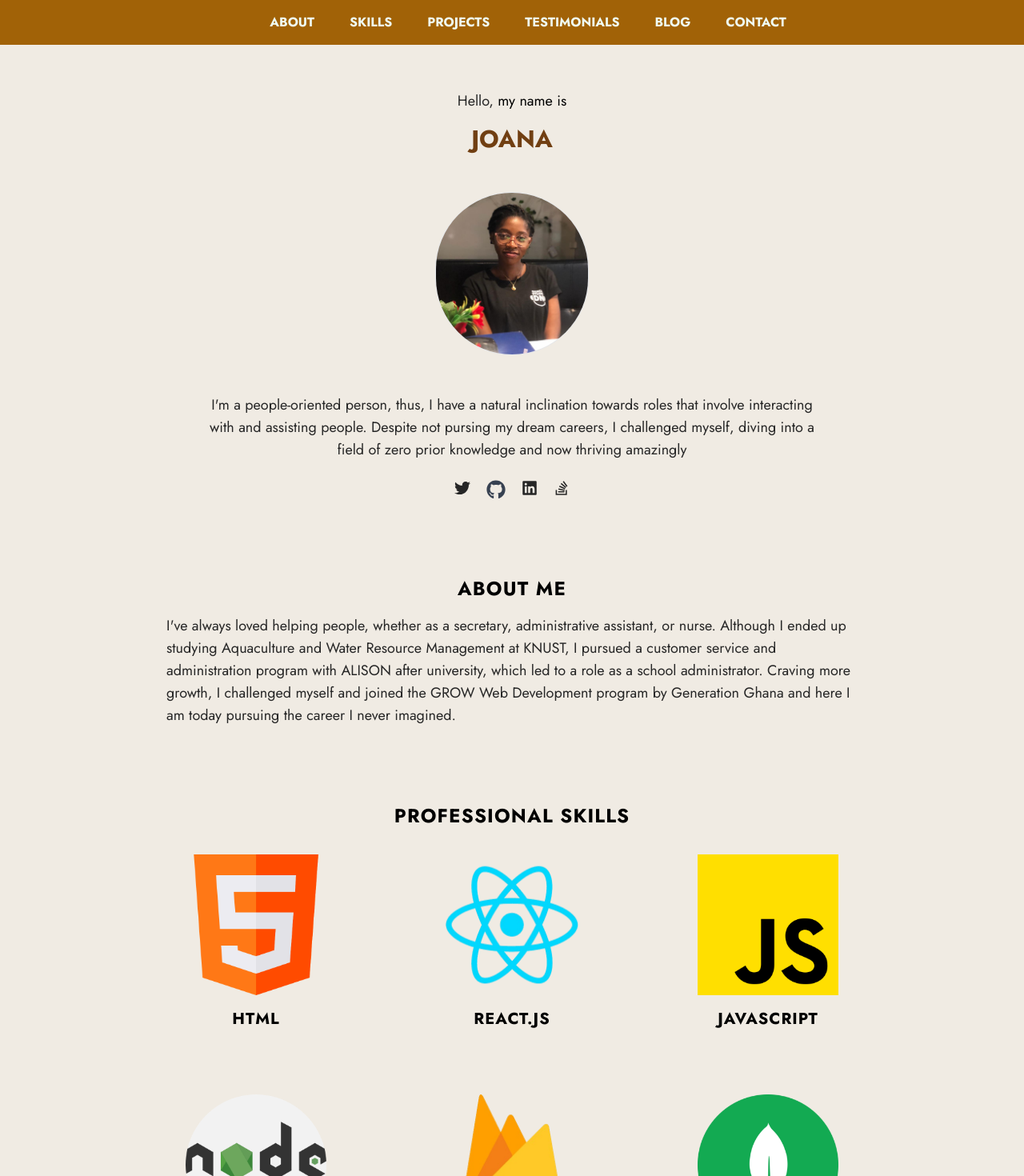
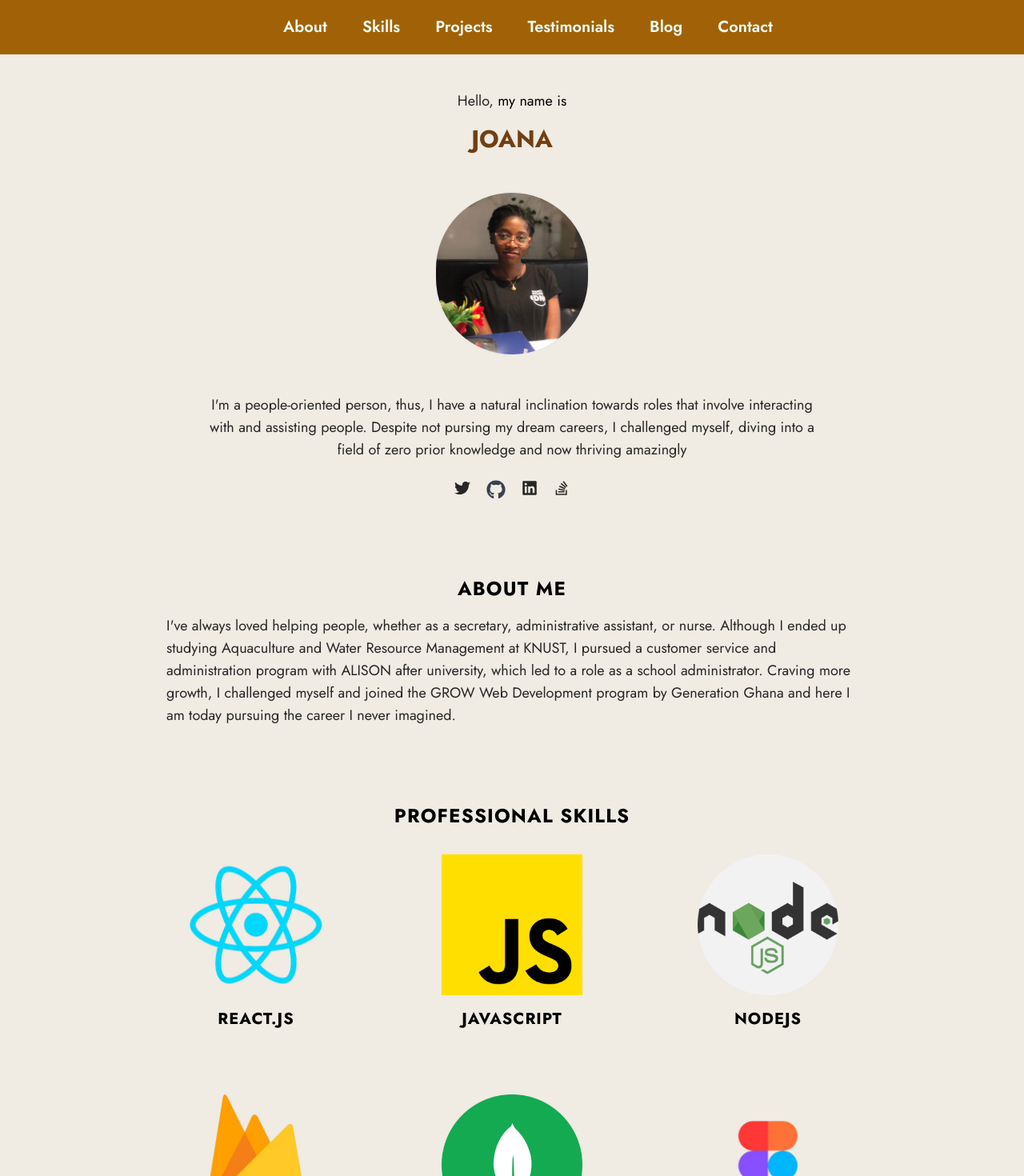
Before and after one commit to JoanaQuadzie/joana-portfolio, a React (Create React App) app: page / in a window 1280 px wide. Shown: the top 1470 px of the page at 80% size. Built offline with nearby package versions, Linux system fonts and the light colour scheme.

Commit message:
restyled nav

```diff
--- a/src/components/navbar.jsx
+++ b/src/components/navbar.jsx
@@ -3,23 +3,23 @@ import { Link } from "react-router-dom";
 
 export default function Navbar() {
   return (
-    <div className="bg-yellow-700 text-green-50 py-4 font-bold fixed top-0 w-full flex justify-center">
-      <ul className="flex space-x-11 pl-10">
-        <a href="#about">ABOUT</a>
+    <div className="bg-yellow-700 text-green-50 py-5 font-bold fixed top-0 w-full flex justify-center">
+      <ul className="flex space-x-11 pl-10 text-xl font-semibold">
+        <a href="#about">About</a>
         <li>
-          <a href="#skills">SKILLS</a>
+          <a href="#skills">Skills</a>
         </li>
         <li>
-          <a href="#projects">PROJECTS</a>
+          <a href="#projects">Projects</a>
         </li>
         <li>
-          <a href="#testimonials">TESTIMONIALS</a>
+          <a href="#testimonials">Testimonials</a>
         </li>
         <li>
-          <a href="#blog">BLOG</a>
+          <a href="#blog">Blog</a>
         </li>
         <li>
-          <a href="#contact">CONTACT</a>
+          <a href="#contact">Contact</a>
         </li>
       </ul>
     </div>
--- a/src/components/skills.jsx
+++ b/src/components/skills.jsx
@@ -1,6 +1,5 @@
 import React from "react";
 import Html from "../assets/html.png";
-import Css from "../assets/css.png";
 import Js from "../assets/js.png";
 import figma2 from "../assets/figma2.png";
 import Mongodb from "../assets/mongodb.png";
@@ -16,10 +15,6 @@ export default function Skills() {
       </h2>
 
       <div className="grid gap-y-8 sm:grid-cols-2 md:grid-cols-3 md:gap-y-20">
-        <div className="text-center space-y-4">
-          <img className="h-44 inline" src={Html} />
-          <h3 className="text-xl font-bold uppercase tracking-wider">HTML</h3>
-        </div>
         <div className="text-center space-y-4">
           <img className="h-44 inline" src={reactlogo} />
           <h3 className="text-xl font-bold uppercase tracking-wider">
```
